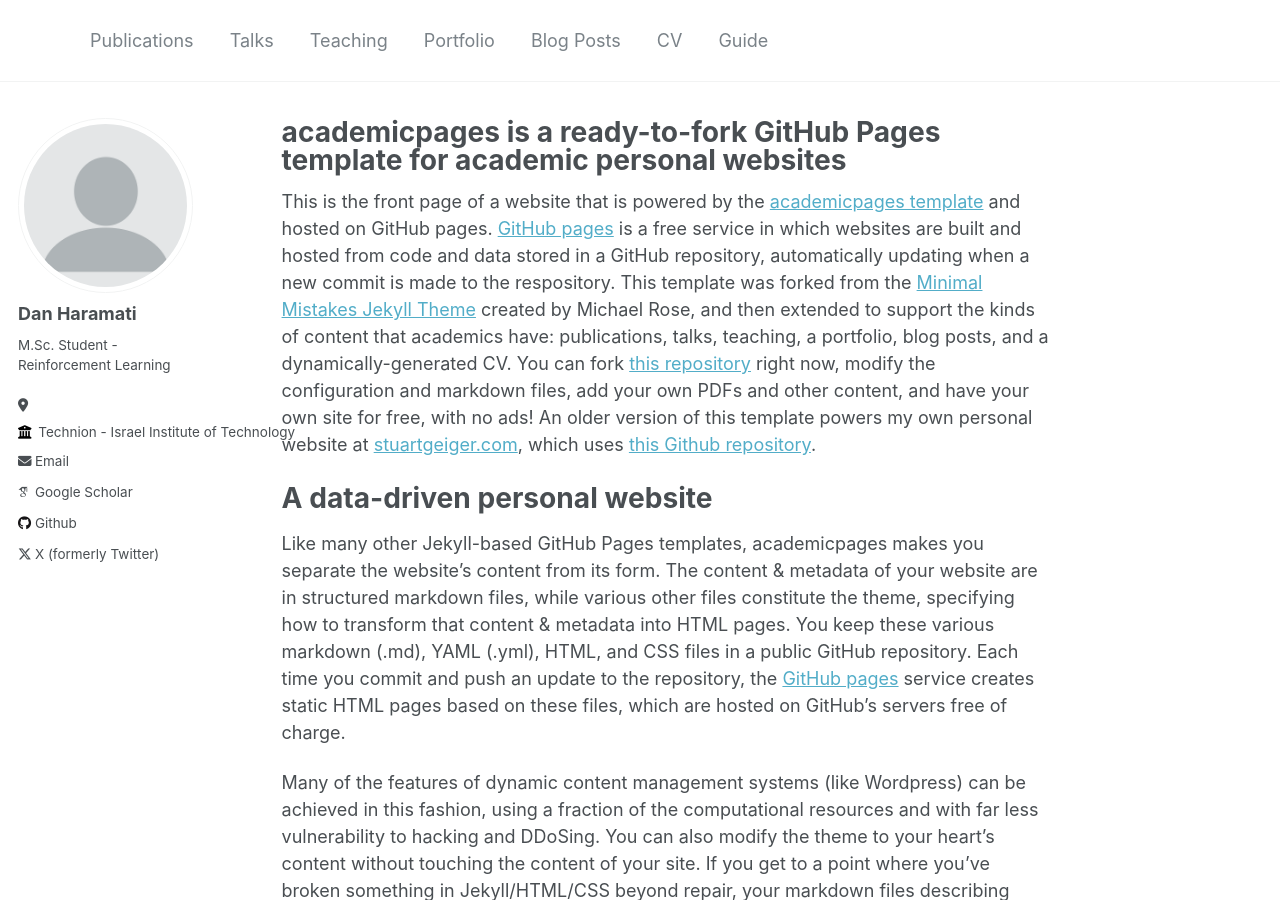
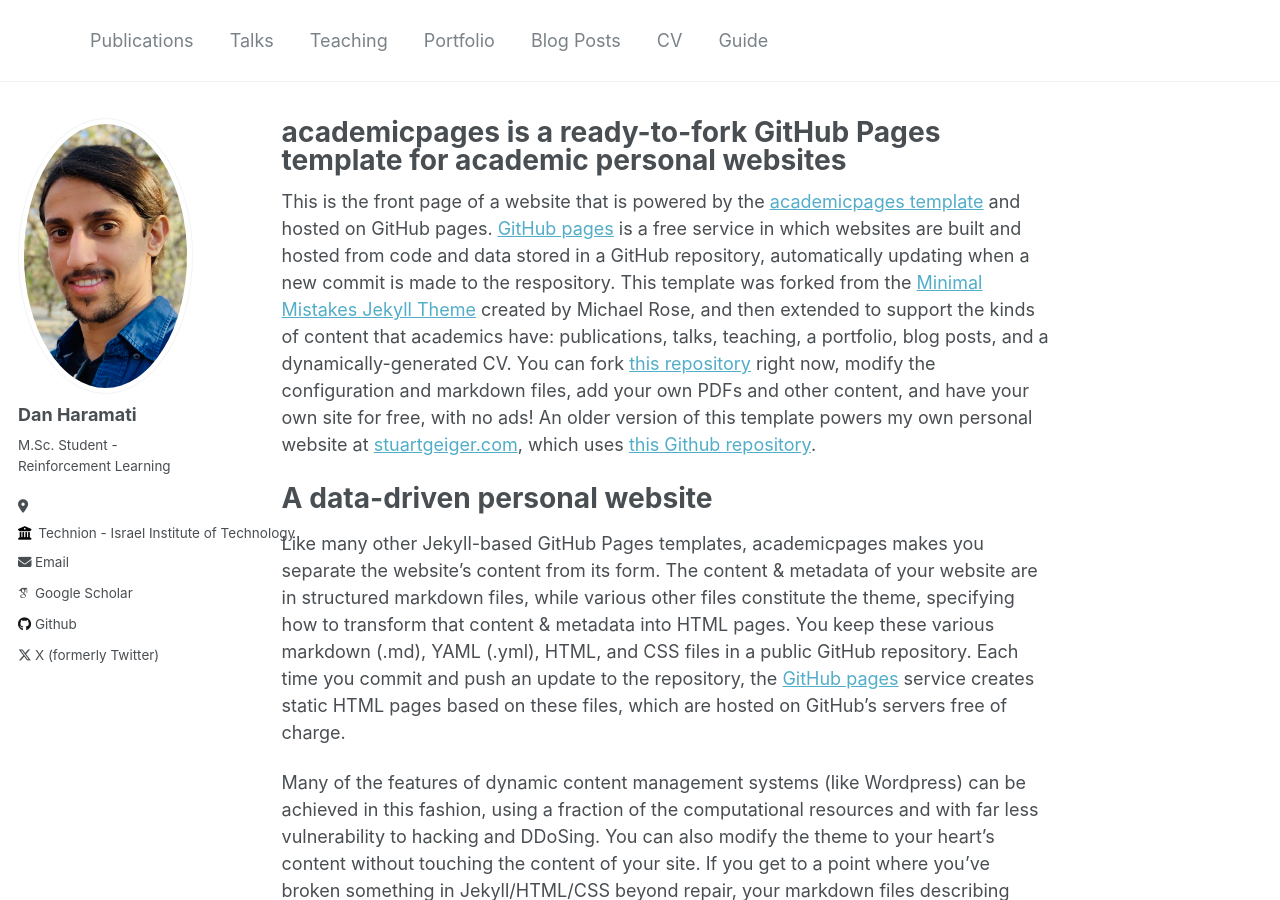
Before and after one commit to DanHrmti/danhrmti.github.io, a Jekyll site: the page built from _pages/about.md, in a window 1280 px wide and 900 px high. Built offline with Jekyll 4.4.1, drawn with Linux system fonts in a browser that asks for light colours; some web fonts are replaced.

Commit message:
Update _config.yml

```diff
--- a/_config.yml
+++ b/_config.yml
@@ -21,7 +21,7 @@
 #               Additional customization can be done by editing /_includes/author-profile.html
 author:
   # Biographic information
-  avatar           : "profile.png"
+  avatar           : "Dan_Headshot.jpg"
   name             : "Dan Haramati"
   pronouns         : # example: "she/her"
   bio              : "M.Sc. Student - Reinforcement Learning"
```
